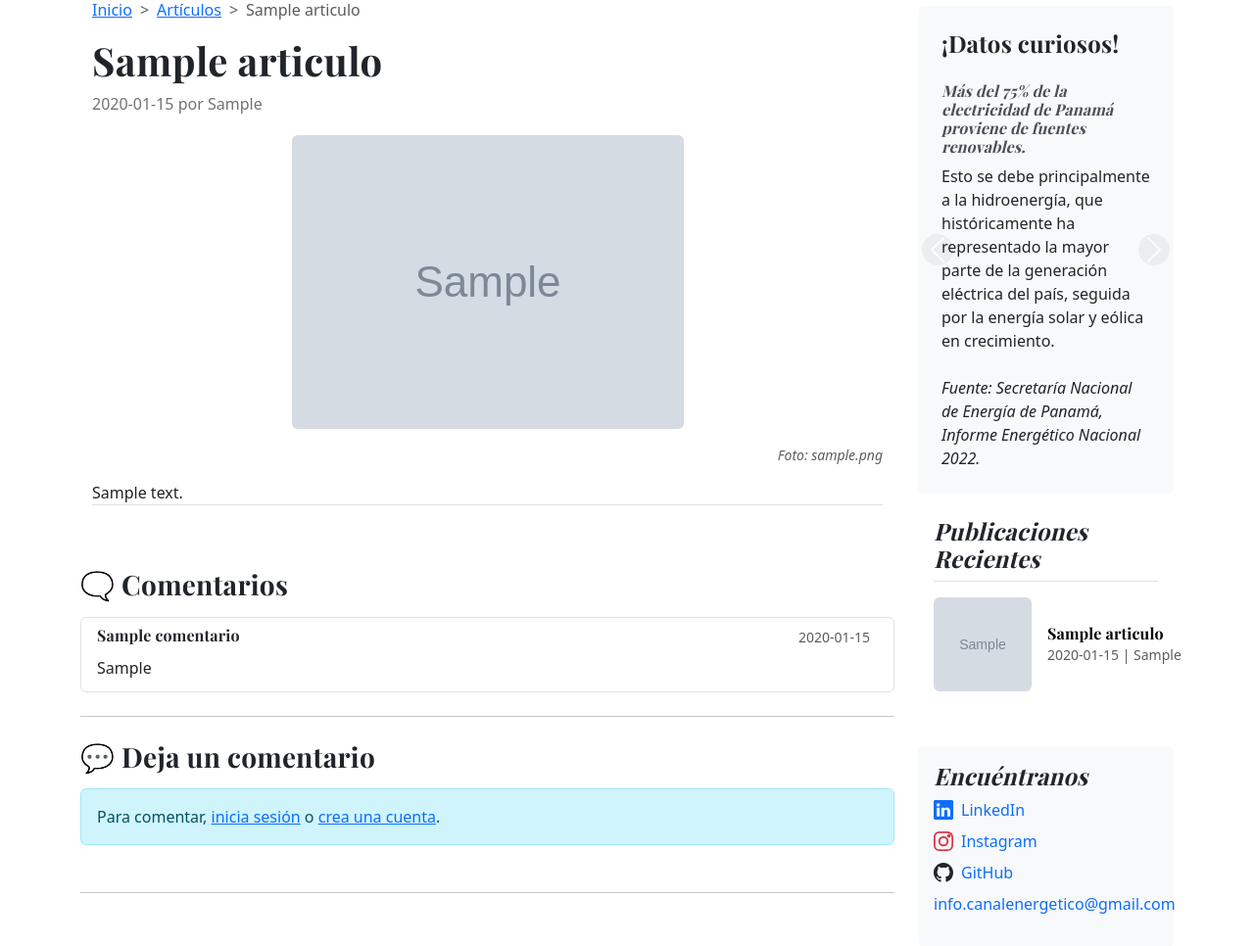
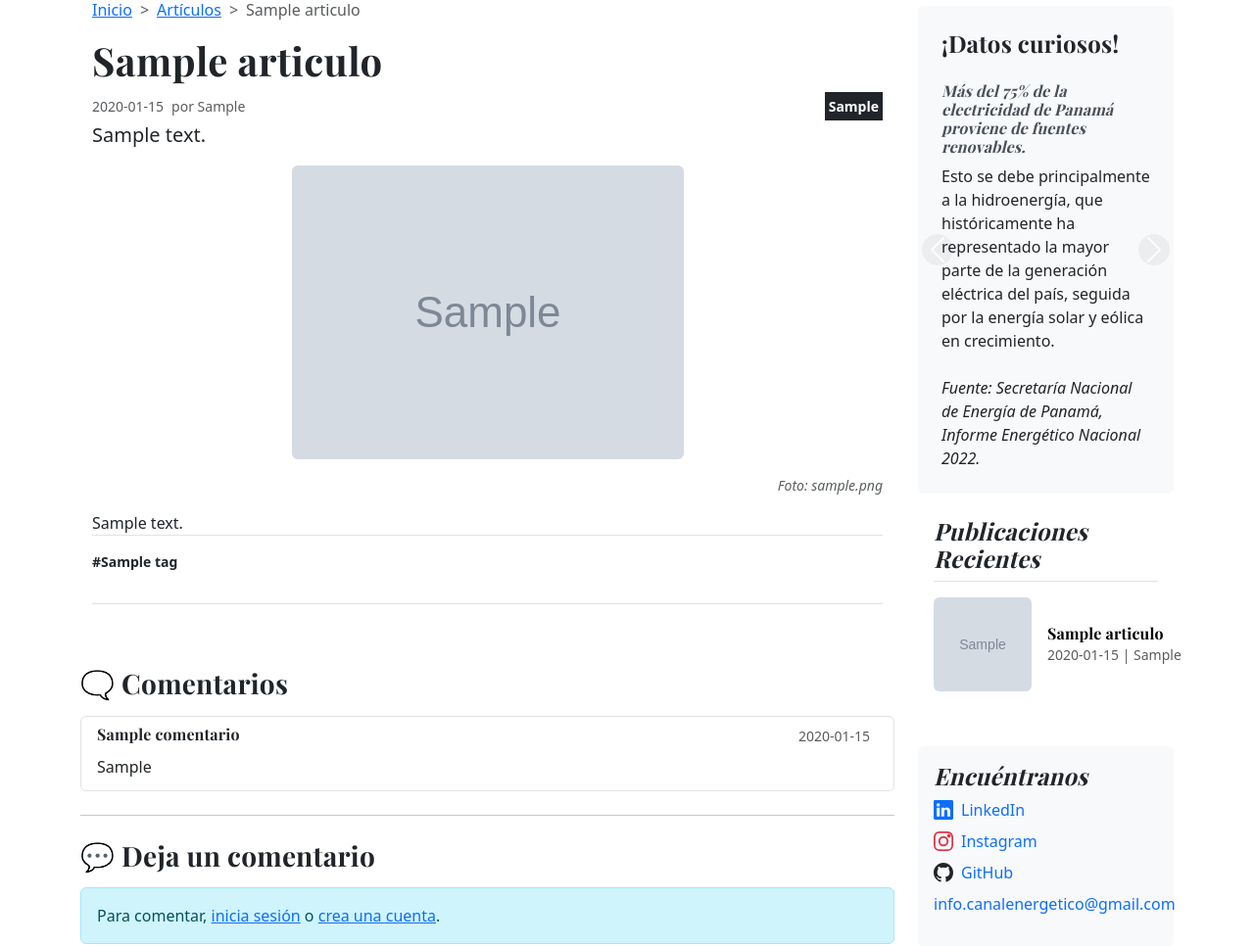
Before and after one commit to CanalEnergetico/blog-website, a Flask app: a page that uses templates/post.html in a window 1280 px wide. Shown: the part 198-1164 px from the top of the page at 98% size. Run offline with Flask 3, Linux system fonts and the light colour scheme; tables that the repository leaves empty hold one stand-in row (values such as "Sample post"); grey boxes marked "Sample" are stand-in pictures; some libraries are stand-ins or nearby versions.

Commit message:
modify posts,

```diff
--- a/static/css/blog.css
+++ b/static/css/blog.css
@@ -60,3 +60,13 @@ section.text-center .display-5 { letter-spacing: .3px; }
 /* Botones suaves coherentes con Bootstrap 5 */
 .btn-primary { border-radius: 12px; }
 .btn-outline-secondary { border-radius: 12px; }
+
+<style>
+  .article-content p { line-height: 1.75; font-size: 1.05rem; }
+  .article-content h2, .article-content h3 { margin-top: 1.5rem; }
+  .article-content img { max-width: 100%; height: auto; }
+  blockquote {
+    border-left: .25rem solid var(--bs-secondary);
+    padding-left: 1rem; margin: 1rem 0; font-style: italic; color: #555;
+  }
+</style>
--- a/templates/post.html
+++ b/templates/post.html
@@ -1,5 +1,4 @@
 {% extends "base.html" %}
-
 {% block title %}{{ articulo.titulo }} – Canal Energético{% endblock %}
 
 {% block content %}
@@ -12,14 +11,32 @@
       <li class="breadcrumb-item active" aria-current="page">{{ articulo.titulo }}</li>
     </ol>
   </nav>
+
 <!-- Artículo -->
+  {# Tag principal (coherente con el resto del sitio) #}
+  {% set primary = articulo.tag %}
+  {% if not primary and articulo.tags and articulo.tags|length > 0 %}
+    {% set primary = (articulo.tags|sort(attribute='id')|first).nombre %}
+  {% endif %}
+
   <article class="blog-post">
+<!--    Título del artículo  -->
     <h1 class="blog-post-title">{{ articulo.titulo }}</h1>
-    <p class="blog-post-meta">
-      {{ articulo.fecha }} por
-      <a>{{ articulo.autor }}</a>
-    </p>
-
+<!--    Fecha y autor  -->
+    <div class="d-flex flex-wrap align-items-center gap-2 text-muted small">
+      <span>{{ articulo.fecha }}</span>
+        <span>por <a class="text-reset text-decoration-none">{{ articulo.autor }}</a></span>
+      <!-- categoría a la derecha -->
+        <span class="ms-auto fw-bold text-white bg-{{ primary|tag_color }} p-1">
+          {{ primary }}
+        </span>
+    </div>
+<!-- Descripción del artículo -->
+    {# Lead opcional si articulo.descripcion existe #}
+    {% if articulo.descripcion %}
+      <p class="lead">{{ articulo.descripcion }}</p>
+    {% endif %}
+<!-- Foto -->
     {% if articulo.img_url %}
       <img
         src="{{ articulo.img_url }}"
@@ -33,11 +50,27 @@
         </figcaption>
       {% endif %}
     {% endif %}
-
+<!-- Contenido -->
     <div class="article-content border-bottom">
       {{ articulo.contenido | safe }}
     </div>
+<!--    TAGS  -->
+       <section class="d-flex flex-wrap align-items-center justify-content-between py-3 border-bottom">
+      {# Tags clicables (si usas relación) #}
+      <div class="d-flex flex-wrap gap-2">
+        {% if articulo.tags %}
+          {% for t in articulo.tags|sort(attribute='nombre') %}
+            <p class="text-decoration-none small fw-semibold text-{{ t.nombre|tag_color }}">
+              #{{ t.nombre }}
+            </p>
+          {% endfor %}
+        {% elif articulo.tag %}
+          <span class="small fw-semibold text-{{ articulo.tag|tag_color }}">#{{ articulo.tag }}</span>
+        {% endif %}
+      </div>
+    </section>
 
+<!--Editar y borrar artículos-->
     {% if current_user.is_authenticated and current_user.has_role('admin') %}
   <div class="d-flex gap-2 my-3">
     <a class="btn btn-outline-secondary btn-sm"
@@ -55,7 +88,6 @@
     </form>
   </div>
 {% endif %}
-
   </article>
 </div>
 
```
Also changed, not shown: templates/articulos.html (+8 -35 lines).
